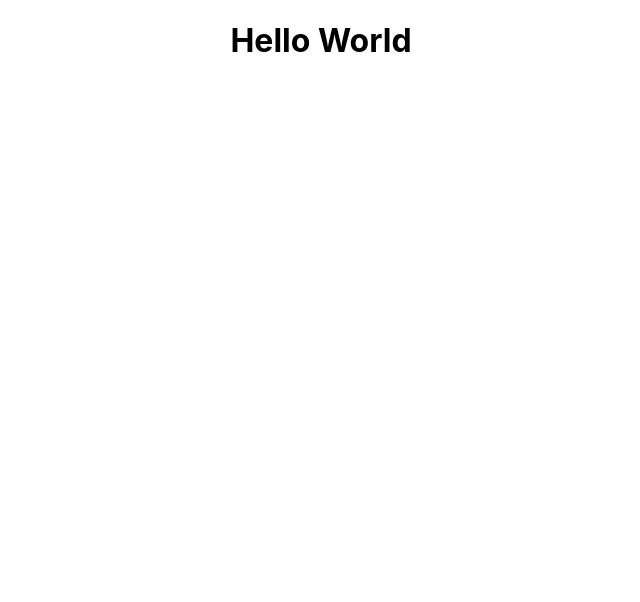
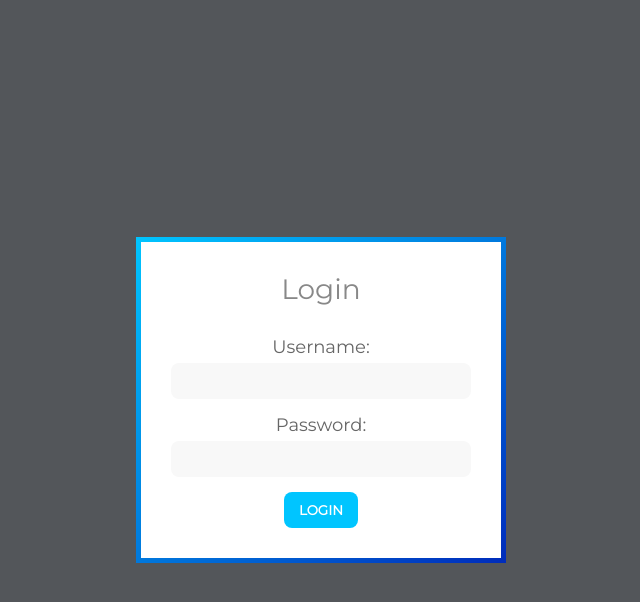
Before and after one commit to zdenek-lach/VFAP-Project, a React (Create React App) app: page / in a window 1280 px wide. Shown: the top 602 px of the page, without its empty margins (319-959 px from the left). Built offline with nearby package versions, Linux system fonts and the light colour scheme.

Commit message:
Added login page
WIP: actual API calls

```diff
--- a/package.json
+++ b/package.json
@@ -6,6 +6,7 @@
     "@testing-library/jest-dom": "^5.16.4",
     "@testing-library/react": "^13.2.0",
     "@testing-library/user-event": "^13.5.0",
+    "axios": "^0.27.2",
     "react": "^18.1.0",
     "react-dom": "^18.1.0",
     "react-scripts": "5.0.1",
--- a/src/App.js
+++ b/src/App.js
@@ -1,12 +1,51 @@
 import './App.css';
-import HelloWorld from "./Components/HelloWorld";
+import LoginForm from "./Components/LoginForm";
+import TestApi from "./Components/TestApi";
+import React, {useState} from "react";
 
 function App() {
-  return (
-    <div className="App">
-      <HelloWorld/>
-    </div>
-  );
+    const adminUser = {
+        username: "admin",
+        password: "admin"
+    }
+    const [user, setUser] = useState({username: ""});
+    const [error, setError] = useState("");
+
+    const Login = details => {
+        console.log(details);
+        if (details.username === adminUser.username && details.password === adminUser.password){
+            console.log("Logged in")
+            setUser(
+                {
+                    username: details.username
+                }
+            )
+        }
+        else{
+            console.log("bad credentials")
+            setError("Details do not match!")
+        }
+    }
+
+    const Logout = () => {
+        console.log("Logout");
+        setUser({username: "", email: ""})
+    }
+
+    return (
+        <div className="App">
+                {(user.username !== "") ? (
+                    <div className="welcome">
+                        <h2>Welcome, <span>{user.username}</span></h2>
+                        <button onClick={Logout}>Logout</button>
+
+                        <TestApi/>
+                    </div>
+                ) : (<LoginForm Login={Login} error={error}/>)
+                }
+
+        </div>
+    );
 }
 
 export default App;
--- a/src/Components/HelloWorld.js
+++ b/src/Components/HelloWorld.js
@@ -1,6 +1,6 @@
 import React from 'react';
 const HelloWorld = () => {
-    return <h1>Hello World</h1>
+    return <h1>Hello React!</h1>
 }
 
 export default HelloWorld;
--- /dev/null
+++ b/src/Components/LoginForm.js
@@ -0,0 +1,32 @@
+import React, {useState} from 'react';
+
+function LoginForm({Login, error}) {
+    const [details, setDetails] = useState({username: "", password: ""});
+
+    const submitHandler = e => {
+        e.preventDefault();
+        Login(details);
+    }
+
+
+    return (
+        <form onSubmit={submitHandler}>
+            <div className="form-inner">
+                <h2>Login</h2>
+                {error !== "" ? (<div className="error">{error}</div>) : ""}
+                <div className="form-group">
+                    <label htmlFor="username">Username:</label>
+                    <input type="text" name="name" id="name" onChange={e => setDetails({...details,username: e.target.value})} value={details.username}/>
+                </div>
+                <div className="form-group">
+                    <label htmlFor="password">Password:</label>
+                    <input type="password" name="password" id="password" onChange={e => setDetails({...details,password: e.target.value})} value={details.password}/>
+                </div>
+                <input type="submit" value="LOGIN"/>
+            </div>
+        </form>
+
+    )
+}
+
+export default LoginForm;
--- /dev/null
+++ b/src/Components/TestApi.js
@@ -0,0 +1,29 @@
+import React, {useEffect, useState} from 'react';
+import axios from 'axios'
+
+function TestApi() {
+    const url = 'http://localhost:8080/games/list';
+    const [product, setProduct] = useState(null);
+
+    let content = null;
+    useEffect(() => {
+        axios.get(url).then(response => {
+            setProduct(response.data)
+        })
+    }, [url])
+
+    if (product) {
+        content =
+            <div>
+                <h1>name: {product.list}</h1>
+            </div>
+    }
+
+    return (
+        <div>
+            {content}
+        </div>
+    )
+}
+
+export default TestApi;
--- a/src/index.css
+++ b/src/index.css
@@ -1,13 +1,133 @@
-body {
-  margin: 0;
-  font-family: -apple-system, BlinkMacSystemFont, 'Segoe UI', 'Roboto', 'Oxygen',
-    'Ubuntu', 'Cantarell', 'Fira Sans', 'Droid Sans', 'Helvetica Neue',
-    sans-serif;
-  -webkit-font-smoothing: antialiased;
-  -moz-osx-font-smoothing: grayscale;
+@import url('https://fonts.googleapis.com/css?family=Montserrat');
+
+* {
+    box-sizing: border-box;
+    margin: 0;
+    padding: 0;
+    font-family: montserrat, sans-serif;
 }
 
-code {
-  font-family: source-code-pro, Menlo, Monaco, Consolas, 'Courier New',
-    monospace;
+input, button {
+    appearance: none;
+    background: none;
+    border: none;
+    outline: none;
 }
+
+.App {
+    height: 100vh;
+    display: flex;
+    align-items: center;
+    justify-content: center;
+    background-color: #53565A;
+}
+
+form {
+    display: block;
+    position: relative;
+}
+
+form:after {
+    content: '';
+    display: block;
+    position: absolute;
+    top: -5px;
+    right: -5px;
+    left: -5px;
+    bottom: -5px;
+    z-index: 1;
+    background-image: linear-gradient(to bottom right, #00c5ff, #002cbb);
+}
+
+form .form-inner {
+    position: relative;
+    display: block;
+    background-color: #ffffff;
+    padding: 30px;
+    z-index: 2;
+}
+
+form .form-inner h2{
+    color: #888;
+    font-size: 28px;
+    font-weight: 500;
+    margin-bottom: 30px;
+}
+
+form .form-inner .form-group{
+    display: block;
+    width: 300px;
+    margin-bottom: 15px;
+}
+.form-inner .form-group label{
+    display: block;
+    color: #666;
+    font-size: 18px;
+    margin-bottom: 5px;
+    transition: 0.4s;
+}
+.form-inner .form-group label:focus-within label{
+    color: #FE4880;
+}
+form .error {
+    display: block;
+    color: #ff0000;
+    font-size: 20px;
+    margin-bottom: 8px;
+    transition: 0.4s;
+}
+form .error:hover {
+    display: block;
+    color: #ff0000;
+    font-size: 25px;
+    margin-bottom: 8px;
+    transition: 0.4s;
+}
+
+form .form-inner .form-group input{
+    display: block;
+    width: 100%;
+    padding: 10px 15px;
+    background-color: #F8F8F8;
+    border-radius: 8px;
+    transition: 0.4s;
+}
+form .form-inner .form-group input:focus{
+    box-shadow: 0 0 3px rgba(0,0,0.2);
+}
+
+form .form-inner input[type="submit"], .welcome button{
+    display: inline-block;
+    padding: 10px 15px;
+    border-radius: 8px;
+    background-image: linear-gradient(to right, #00c5ff 50%, #00c5ff 50%, #00ffeb);
+    background-size: 200%;
+    background-position: 0%;
+    transition: 0.4s;
+    color: #FFF;
+    font-weight: 700;
+    cursor: pointer;
+
+}
+
+form .form-inner input[type="submit"]:hover, .welcome button:hover{
+    background-position: 100% 0%;
+}
+
+
+.welcome{
+    width: 100%;
+    max-width: 480px;
+    background-color: #FFF;
+    padding: 15px 30px;
+}
+.welcome h2{
+    color: #888;
+    font-size: 28px;
+    font-weight: 500;
+    margin-bottom: 30px;
+}
+.welcome span{
+    color: #FE4880;
+    font-weight: 700;
+}
```
Also changed, not shown: src/Components/ApiTest.js (added), src/Components/LoginStatus.js (added), src/Components/OldLoginForm.js (added), 1 other file (tests, documents, lock files or other folders).
